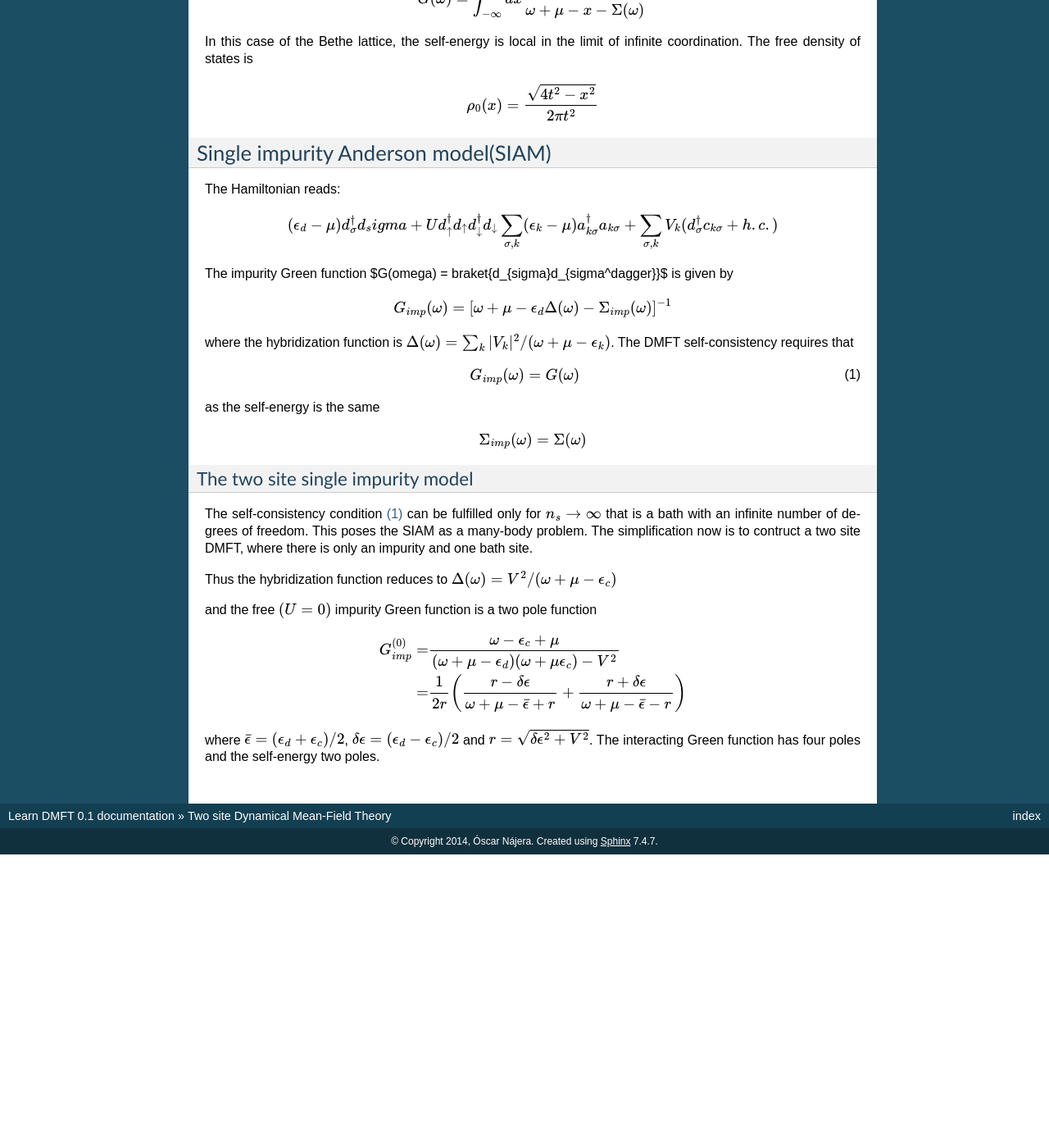
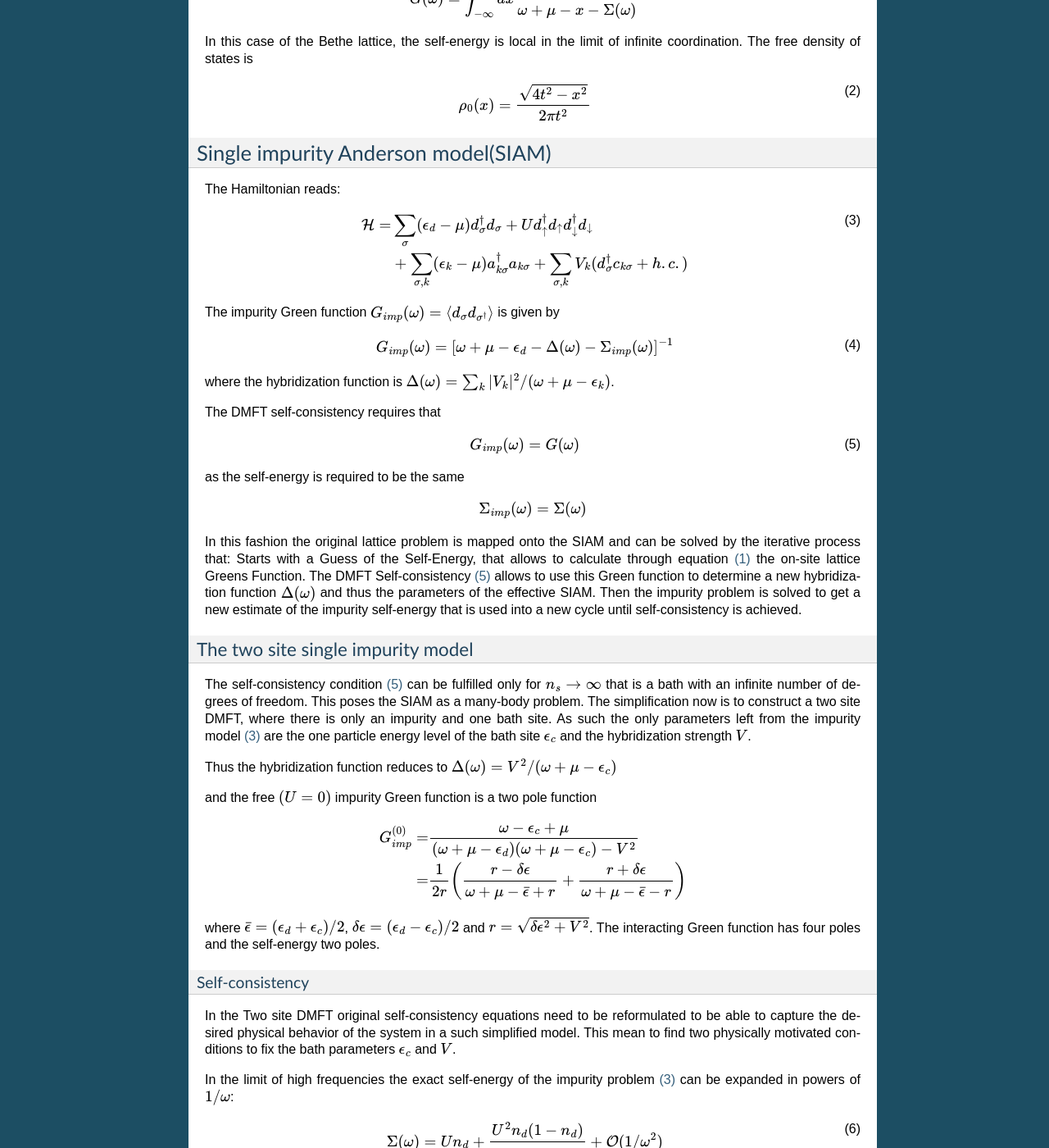
Before and after one commit to Titan-C/pydmft, a Sphinx documentation site: the page built from docs/twosite.rst, in a window 1280 px wide and 1400 px high, scrolled down 635 px. Shown: the whole window at 82% size. Built offline with Sphinx 7.4.7, drawn with Linux system fonts in a browser that asks for light colours; formulas are drawn with MathJax 3; before the commit the page ends 1677 px from its top, so only the background shows below that; some of the changed text lies outside the part shown.

Commit message:
Extend documentation

```diff
--- a/docs/index.rst
+++ b/docs/index.rst
@@ -8,6 +8,10 @@ Welcome to Learn DMFT's documentation!
 
 Contents:
 
+.. toctree::
+
+   twosite.rst
+
 .. automodule:: dmft.twosite
     :members:
 
--- a/docs/twosite.rst
+++ b/docs/twosite.rst
@@ -7,7 +7,7 @@ of strongly correlated electrons in a lattice. It consist of a procedure in
 which the original lattice problem is mapped into an effective impurity model
 that describes a single correlated impurity orbital embedded in an uncorrelated
 bath of conduction-band states. This mapping is a self-consistent one, where
-the bath parameters depend on the on-site impuriry Green's function.
+the bath parameters depend on the on-site impurity Green's function.
 
 The impurity model is crucial in the DMFT as it poses a highly non-trivial
 many-body problem that must be solved repeatedly, incrementing the cost
@@ -34,37 +34,54 @@ homogeneous phase the on-site Green Function :math:`G(\omega) = \braket{c_{i\sig
 c_{i\sigma^\dagger}}` is give by
 
 .. math::
-   G(\omega) = \int_{-\infty}^{\infty} dx \frac{\rho_0(x)}{\omega + \mu - x - \Sigma(\omega)}
+   G(\omega) = \int_{-\infty}^{\infty} dx
+   \frac{\rho_0(x)}{\omega + \mu - x - \Sigma(\omega)}
+   :label: Site_GF_H_Trans
 
 In this case of the Bethe lattice, the self-energy is local in the limit of
 infinite coordination. The free density of states is
 
 .. math:: \rho_0(x) = \frac{\sqrt{4t^2 - x^2}}{2\pi t^2}
+   :label: Bethe_dos
 
 Single impurity Anderson model(SIAM)
 ====================================
 
 The Hamiltonian reads:
 
-.. math:: (\epsilon_d -\mu) d^\dagger_\sigma d_sigma +
-   U d^\dagger_\uparrow d_\uparrow d^\dagger_\downarrow d_\downarrow
-   \sum_{\sigma,k} (\epsilon_k - \mu) a^\dagger_{k\sigma}a_{k\sigma}
+.. math:: \mathcal{H} =&\sum_\sigma(\epsilon_d -\mu) d^\dagger_\sigma d_\sigma +
+   U d^\dagger_\uparrow d_\uparrow d^\dagger_\downarrow d_\downarrow \\
+   & + \sum_{\sigma,k} (\epsilon_k - \mu) a^\dagger_{k\sigma}a_{k\sigma}
    + \sum_{\sigma,k} V_k(d^\dagger_\sigma c_{k\sigma} + h.c.)
+   :label: SIAM
 
-The impurity Green function $G(\omega) = \braket{d_{\sigma}d_{\sigma^\dagger}}$
+The impurity Green function :math:`G_{imp}(\omega) = \braket{d_{\sigma}d_{\sigma^\dagger}}`
 is given by
 
-.. math:: G_{imp}(\omega) = [ \omega + \mu - \epsilon_d \Delta(\omega) - \Sigma_{imp}(\omega) ]^{-1}
+.. math:: G_{imp}(\omega) =
+    [ \omega + \mu - \epsilon_d - \Delta(\omega) - \Sigma_{imp}(\omega) ]^{-1}
+    :label: ImpGF_gen
 
 where the hybridization function is :math:`\Delta(\omega) = \sum_k |V_k|^2 /
-(\omega + \mu - \epsilon_k)`. The DMFT self-consistency requires that
+(\omega + \mu - \epsilon_k)`.
+
+The DMFT self-consistency requires that
 
 .. math:: G_{imp}(\omega) = G(\omega)
    :label: DMFT_selfconsistency
 
-as the self-energy is the same
+as the self-energy is required to be the same
 
 .. math:: \Sigma_{imp}(\omega) = \Sigma(\omega)
+
+In this fashion the original lattice problem is mapped onto the SIAM and can be
+solved by the iterative process that: Starts with a Guess of the Self-Energy,
+that allows to calculate through equation :eq:`Site_GF_H_Trans` the on-site
+lattice Greens Function. The DMFT Self-consistency :eq:`DMFT_selfconsistency`
+allows to use this Green function to determine a new hybridization function
+:math:`\Delta(\omega)` and thus the parameters of the effective SIAM. Then the
+impurity problem is solved to get a new estimate of the impurity self-energy that
+is used into a new cycle until self-consistency is achieved.
 
 The two site single impurity model
 ----------------------------------
@@ -72,17 +89,51 @@ The two site single impurity model
 The self-consistency condition :eq:`DMFT_selfconsistency` can be fulfilled only
 for :math:`n_s \rightarrow \infty` that is a bath with an infinite number of degrees
 of freedom. This poses the SIAM as a many-body problem. The simplification now
-is to contruct a two site DMFT, where there is only an impurity and one bath site.
+is to construct a two site DMFT, where there is only an impurity and one bath site.
+As such the only parameters left from the impurity model :eq:`SIAM` are the one particle energy level of the bath
+site :math:`\epsilon_c` and the hybridization strength :math:`V`.
 
 Thus the hybridization function reduces to :math:`\Delta(\omega)=V^2/(\omega+ \mu -\epsilon_c)`
 
 and the free :math:`(U=0)` impurity Green function is a two pole function
 
 .. math::
-   G^{(0)}_{imp} =& \frac{\omega - \epsilon_c + \mu}{(\omega + \mu - \epsilon_d)(\omega + \mu \epsilon_c) - V^2} \\
+   G^{(0)}_{imp} =& \frac{\omega - \epsilon_c + \mu}{(\omega + \mu - \epsilon_d)(\omega + \mu - \epsilon_c) - V^2} \\
     =& \frac{1}{2r} \left( \frac{r-\delta\epsilon}{\omega + \mu - \bar{\epsilon} +r}
     + \frac{r + \delta\epsilon}{\omega + \mu - \bar{\epsilon} - r} \right)
 
 where :math:`\bar{\epsilon}=(\epsilon_d+\epsilon_c)/2`, :math:`\delta{\epsilon}
 =(\epsilon_d-\epsilon_c)/2` and :math:`r=\sqrt{\delta \epsilon^2 + V^2}`. The
 interacting Green function has four poles and the self-energy two poles.
+
+Self-consistency
+''''''''''''''''
+
+In the Two site DMFT original self-consistency equations need to be reformulated
+to be able to capture the desired physical behavior of the system in a such
+simplified model. This mean to find two physically motivated conditions to fix
+the bath parameters :math:`\epsilon_c` and :math:`V`.
+
+In the limit of high frequencies the exact self-energy of the impurity problem
+:eq:`SIAM` can be expanded in powers of :math:`1/\omega`:
+
+.. math:: \Sigma(\omega) = Un_d + \frac{U^2 n_d (1 - n_d)}{\omega}
+           + \mathcal{O}(1/\omega^2)
+   :label: High_w_sigma_expan
+
+where :math:`n_d` is the average occupancy of the impurity orbital:
+
+.. math:: n_d = \braket{d^\dagger_\sigma d_\sigma} = - \frac{1}{\pi}
+   \int_{-\infty}^0 \Im m G_{imp}(\omega+ i0^+) d\omega
+
+Inserting the expansion :eq:`High_w_sigma_expan` into equation :eq:`Site_GF_H_Trans`
+allows to find the high-frequency expansion of the on-site lattice Green function
+
+.. math:: G(\omega) =&
+    \frac{1}{\omega} + \frac{\epsilon_d - \mu + U n_d}{\omega^2} \\
+    & + \frac{M_2^{(0)} + (\epsilon_d - \mu)^2 + 2(\epsilon_d -\mu)U n_d
+              U^2 n_d}{\omega^3} + \mathcal{O}(1/\omega^4)
+    :label: High_w_sigma_expan_High_G
+
+where :math:`M_2^{(0)}=\\int  x^2 \\rho_0(x)dx` is the variance of the non-
+interacting density of states :eq:`Bethe_dos`.
```
Also changed, not shown: 1 other file.
